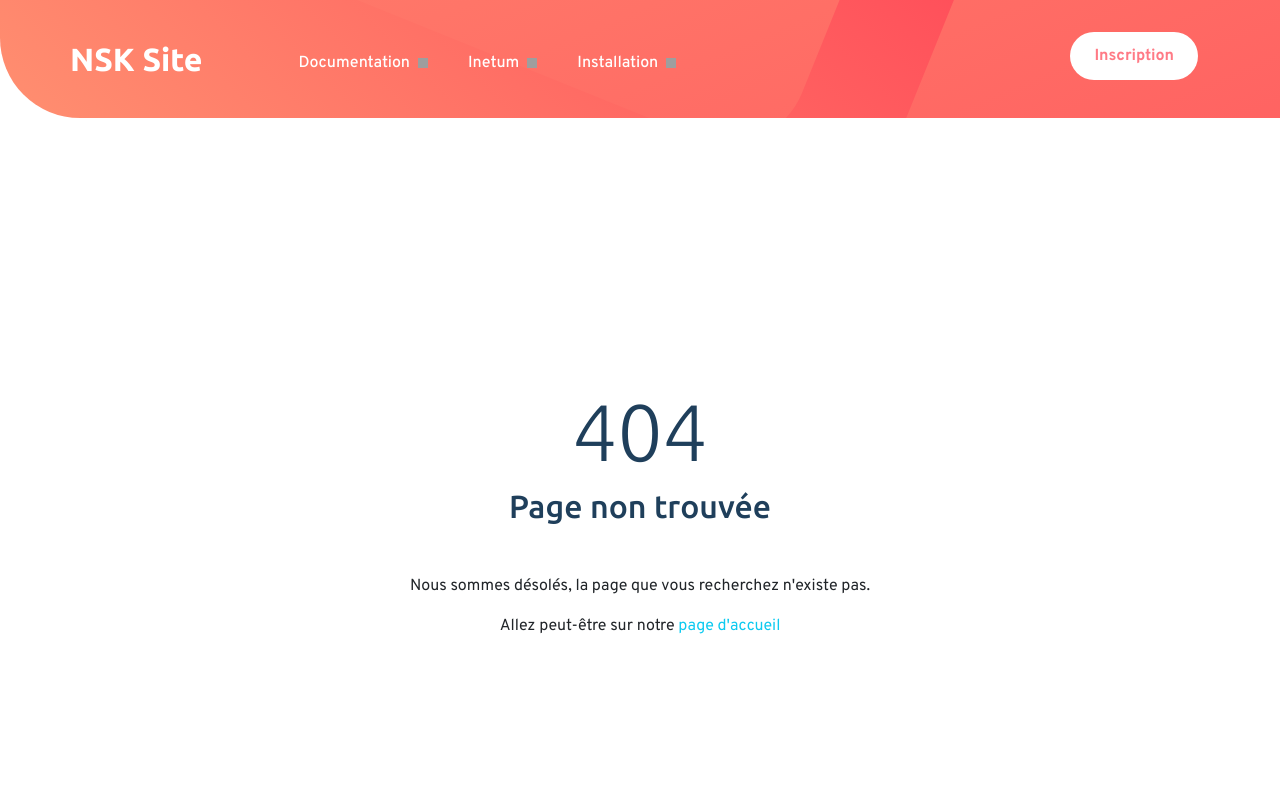
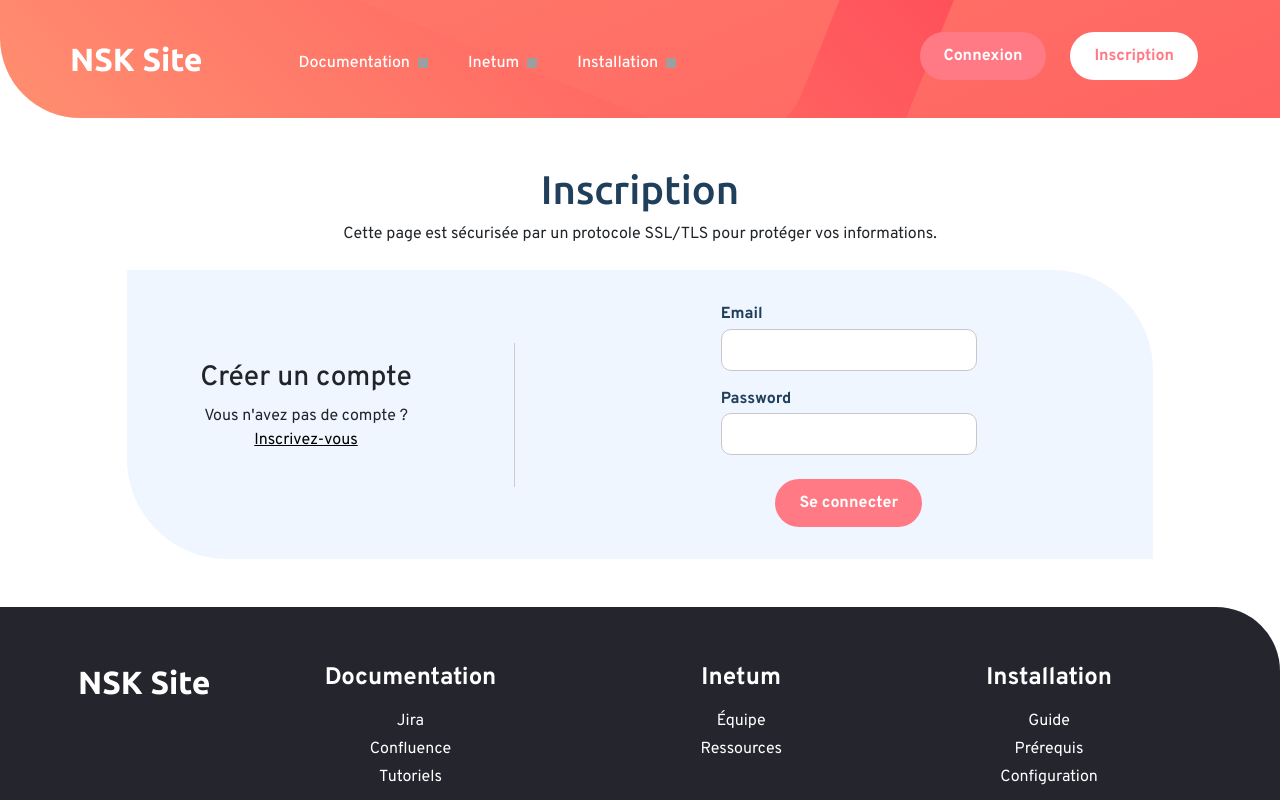
Before and after one commit to ThierryTouinPro/nextjs-starter-kit, a Next.js app in the folder with-docker-compose-app/next-app/: page /auth/connexion in a window 1280 px wide. Before the commit this address had no page. Shown: the top 800 px of the page. Built offline with nearby package versions, Linux system fonts and the light colour scheme; grey boxes are pictures that could not be loaded.

Commit message:
ZHA: Add Route dynamic for auth

```diff
--- a/with-docker-compose-app/next-app/src/components/Header/Header.js
+++ b/with-docker-compose-app/next-app/src/components/Header/Header.js
@@ -51,8 +51,8 @@ function Header() {
                     </nav>
                     <div className='col-4 d-none d-lg-block'>
                         <div className="d-flex justify-content-end gap-4">
-                            {/* <ButtonLink label="Connexion" mode="secondary" href="/login" className="me-2" /> */}
-                            <ButtonLink label="Inscription" mode="primary" href="/auth" />
+                            <ButtonLink label="Connexion" mode="secondary" href="/auth/connexion" className="me-2" />
+                            <ButtonLink label="Inscription" mode="primary" href="/auth/registration" />
                         </div>
                     </div>
                 </div>
--- a/with-docker-compose-app/next-app/src/components/Header/Navigation.js
+++ b/with-docker-compose-app/next-app/src/components/Header/Navigation.js
@@ -58,8 +58,8 @@ function Navigation() {
                 </div>
             ))}
             <div className="d-flex d-lg-none d-xl-none d-xxl-none justify-content-center gap-2">
-                {/* <ButtonLink label="Connexion" mode="secondary" href="/connection" /> */}
-                <ButtonLink label="Inscription" mode={typeof window !== 'undefined' && window.innerWidth < 768 ? 'secondary' : 'primary'} href="/auth" />
+                <ButtonLink label="Connexion" mode="secondary" href="/auth/connexion" />
+                <ButtonLink label="Inscription" mode={typeof window !== 'undefined' && window.innerWidth < 768 ? 'secondary' : 'primary'} href="/auth/registration" />
             </div>
         </nav>
     );
--- a/with-docker-compose-app/next-app/src/components/Authentification/AuthForm.js
+++ b/with-docker-compose-app/next-app/src/pages/auth/[formType].js
@@ -1,19 +1,28 @@
 import React, { useState } from "react";
-import styles from "../Authentification/Register/css/Register.module.css";
-import Connexion from "./Login/Connexion";
-import Registration from "./Register/Registration";
+import { useRouter } from 'next/router';
+import styles from "../../components/Authentification/Register/css/Register.module.css";
+import Connexion from "../../components/Authentification/Login/Connexion";
+import Registration from "../../components/Authentification/Register/Registration";
 
 export default function AuthForm() {
   const [isLogin, setIsLogin] = useState(true);
 
+  const router = useRouter();
+  const { formType } = router.query;
+
   function switchAuthModeHandler() {
     setIsLogin((prevState) => !prevState);
+    if (isLogin) {
+      router.push('/auth/connexion');
+    } else {
+      router.push('/auth/inscription');
+    }
   }
 
   return (
     <div className="container">
       <h1 className="text-center text-dark pt-5">
-        <h1>{isLogin ? 'Connexion' : 'Inscription'}</h1>
+        <h1>{formType === 'registration' || !isLogin ? 'Connexion' : 'Inscription'}</h1>
       </h1>
       <div className="text-center mb-4">
         <p>Cette page est sécurisée par un protocole SSL/TLS pour protéger vos informations.</p>
@@ -23,7 +32,7 @@ export default function AuthForm() {
         <div className="row">
           {/* Bloc de texte centré verticalement */}
           <div className="col-md-4 col-sm-4 col-xs-12 mb-4 mt-4 d-flex flex-column justify-content-center">
-            {!isLogin ? (
+            {formType === 'registration' || !isLogin ? (
               <div className="container text-center">
                 <h3>Connectez-vous</h3>
                 <p>
@@ -72,7 +81,7 @@ export default function AuthForm() {
           {/* Bloc de formulaire */}
           <div className="col-md-7 col-sm-8 col-xs-12 d-flex justify-content-center">
             <div className="container">
-              {!isLogin ? <Registration /> : <Connexion />}
+              {formType === 'registration' || !isLogin ? <Registration /> : <Connexion />}
             </div>
           </div>
         </div>
```
Also changed, not shown: with-docker-compose-app/next-app/src/pages/auth/index.js (+11 -5 lines), 2 other files (tests, documents, lock files or other folders).
